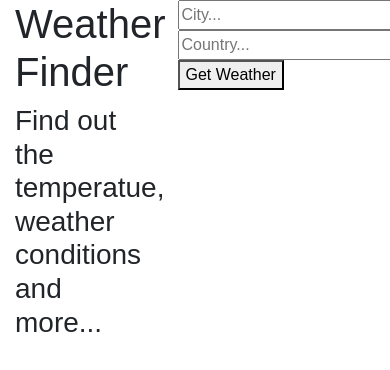
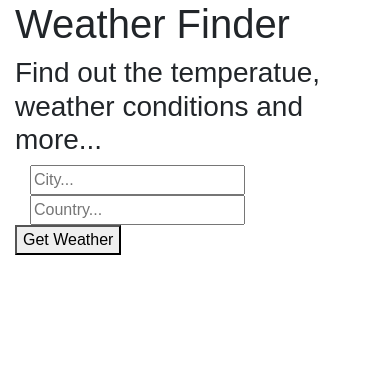
Before and after one commit to ForiDunk/Weather, a React (Create React App) app: page / in a window 390 px wide. Shown: the top 370 px of the page. Built offline with nearby package versions, Linux system fonts and the light colour scheme; the HTML template or start-up script is replaced by a standard one.

Commit message:
mobile friendly

```diff
--- a/src/App.css
+++ b/src/App.css
@@ -4,10 +4,10 @@
 
 body {
   font-family: "Open Sans", serif;
+  background: linear-gradient(to right, #e67e22, #e74c3c);
 }
 
 .wrapper {
-  background: linear-gradient(to right, #e67e22, #e74c3c);
   height: 100vh;
   display: flex;
   justify-content: center;
@@ -59,7 +59,7 @@ input[type="text"] {
   background-color: transparent;
   border: 0;
   border-bottom: solid 1px #f16051;
-  width: 30%;
+  width: 90%;
   padding-bottom: 4px;
   color: #fff !important;
   font-weight: lighter;
--- a/src/App.js
+++ b/src/App.js
@@ -61,10 +61,10 @@ getWeather = async (e) => {
           <div className="main">
             <div className="container-fluid">
               <div className="row">
-                <div className="col-5 title-container">
+                <div className="col-sm-12 col-md-5 title-container">
                   <Title />
                 </div>
-                <div className="col-7 form-container">
+                <div className="col-sm-12 col-md-7 form-container">
                   <Form getWeather={this.getWeather} />
                   <WeatherDisplay
                     temperature={this.state.temperature}
--- a/src/Components/Form.js
+++ b/src/Components/Form.js
@@ -1,13 +1,17 @@
 import React from 'react';
 
 const Form = props => (
-    <div>
-        <form onSubmit={props.getWeather}>
-            <input type="text" name="city" placeholder="City..." />
-            <input type="text" name="country" placeholder="Country..." />
-            <button>Get Weather</button>
-        </form>
+  <form className="container-fluid" onSubmit={props.getWeather}>
+    <div className="row">
+      <div className="col-sm-12 col-md-6">
+        <input type="text" name="city" placeholder="City..." />
+      </div>
+      <div className="col-sm-12 col-md-6">
+        <input type="text" name="country" placeholder="Country..." />
+      </div>
+      <button>Get Weather</button>
     </div>
+  </form>
 );
 
 export default Form;
```
